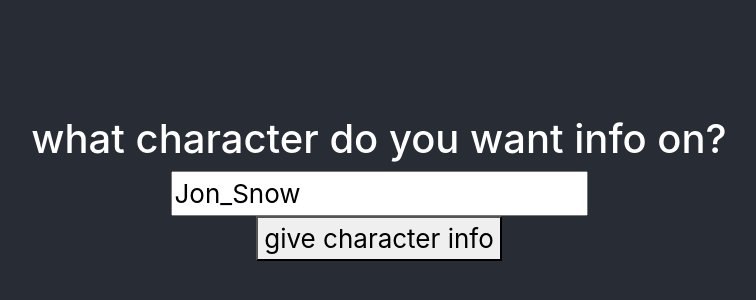
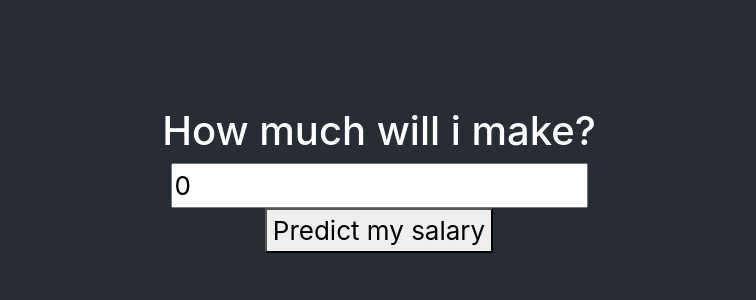
Before and after one commit to belke05/ML_flask_react, a React app in the folder frontend_react/: page / in a window 1280 px wide. Shown: the part 220-520 px from the top of the page, without its empty margins (261-1017 px from the left). Built offline with nearby package versions, Linux system fonts and the light colour scheme; the HTML template or start-up script is replaced by a standard one.

Commit message:
working linear regression predictor

```diff
--- a/frontend_react/src/App.css
+++ /dev/null
@@ -1,43 +0,0 @@
-.App {
-  text-align: center;
-}
-
-.App-logo {
-  height: 40vmin;
-  pointer-events: none;
-}
-
-@media (prefers-reduced-motion: no-preference) {
-  .App-logo {
-    animation: App-logo-spin infinite 20s linear;
-  }
-}
-
-.App-header {
-  background-color: #282c34;
-  min-height: 100vh;
-  display: flex;
-  flex-direction: column;
-  align-items: center;
-  justify-content: center;
-  font-size: calc(10px + 2vmin);
-  color: white;
-}
-
-.App-link {
-  color: #61dafb;
-}
-
-@keyframes App-logo-spin {
-  from {
-    transform: rotate(0deg);
-  }
-  to {
-    transform: rotate(360deg);
-  }
-}
-
-td,
-th {
-  margin: 3% 3%;
-}
--- a/frontend_react/src/App.js
+++ b/frontend_react/src/App.js
@@ -1,60 +1,21 @@
-import React, { useEffect, useState } from "react";
-import logo from "./logo.svg";
-import axios from "axios";
-import "./App.css";
-import { Table } from "react-bootstrap";
+import React, { useState } from "react";
+
+import "./styles/App.css";
+import Input from "./components/Input";
+import Prediction from "./components/Prediction";
 
 function App() {
-  const [characterRes, setCharacterRes] = useState(false);
-  const [characterName, setCharacterName] = useState("Jon_Snow");
-
-  const handleInputChange = e => {
-    const value = e.target.value;
-    setCharacterName(value);
-  };
-
-  const handleClick = e => {
-    axios
-      .get(
-        `http://${window.location.hostname}:7000/callapi?character=${characterName}`
-      )
-      .then(res => {
-        console.log(res.data);
-        setCharacterRes(res.data[0]);
-      })
-      .catch(err => console.log(err));
-  };
+  const [predictedSalary, setPredictedSalary] = useState(false);
+  const [experience, setExperience] = useState(0);
 
   return (
     <div className="App">
-      <header className="App-header">
-        <p>{window.token}</p>
-        <h1>what character do you want info on?</h1>
-        <input type="text" onChange={handleInputChange} value={characterName} />
-        <button onClick={handleClick}>give character info</button>
-        {characterRes && (
-          <Table variant="dark">
-            <thead>
-              <tr>
-                <th>Name</th>
-                <th>Actor</th>
-                <th>Titles</th>
-                <th>Born</th>
-                <th>Culture</th>
-              </tr>
-            </thead>
-            <tbody>
-              <tr>
-                <td>{characterRes.name}</td>
-                <td>{characterRes.playedBy.toString()}</td>
-                <td>{characterRes.titles.toString()}</td>
-                <td>{characterRes.born}</td>
-                <td>{characterRes.culture}</td>
-              </tr>
-            </tbody>
-          </Table>
-        )}
-      </header>
+      <Input
+        experience={experience}
+        setExperience={setExperience}
+        setPredictedSalary={setPredictedSalary}
+      />
+      {predictedSalary && <Prediction prediction={predictedSalary} />}
     </div>
   );
 }
--- /dev/null
+++ b/frontend_react/src/components/Input.js
@@ -0,0 +1,34 @@
+import React from "react";
+import axios from "axios";
+
+export default function Input({
+  setExperience,
+  experience,
+  setPredictedSalary
+}) {
+  const handleInputChange = e => {
+    const value = e.target.value;
+    setExperience(value);
+  };
+
+  const handleClick = e => {
+    axios
+      .get(
+        `http://${window.location.hostname}:7000/send_prediction?experience=${experience}`
+      )
+      .then(res => {
+        console.log(res.data);
+        setPredictedSalary(res.data);
+      })
+      .catch(err => console.log(err));
+  };
+
+  return (
+    <div className="input_container">
+      {/* <p>{window.token}</p> */}
+      <h1>How much will i make?</h1>
+      <input type="text" onChange={handleInputChange} value={experience} />
+      <button onClick={handleClick}>Predict my salary</button>
+    </div>
+  );
+}
--- /dev/null
+++ b/frontend_react/src/components/Prediction.js
@@ -0,0 +1,17 @@
+import React from "react";
+
+export default function Prediction({ prediction }) {
+  function financial(x) {
+    return Number.parseFloat(x).toFixed(2);
+  }
+
+  return (
+    <div className="prediction_wrapper">
+      <h2>prediction</h2>
+      <p>{financial(prediction.prediction)}💲🤑 per year</p>
+      <p>{financial(prediction.prediction / 12)}💲 per month</p>
+      <p>{financial(prediction.prediction / 12 / 30)}💲 per day</p>
+      <p>{financial(prediction.prediction / 12 / 30 / 24)}💲 per hour</p>
+    </div>
+  );
+}
--- a/frontend_react/src/index.js
+++ b/frontend_react/src/index.js
@@ -1,6 +1,6 @@
 import React from "react";
 import ReactDOM from "react-dom";
-import "./index.css";
+import "./styles/index.css";
 import App from "./App";
 import * as serviceWorker from "./serviceWorker";
 import "bootstrap/dist/css/bootstrap.min.css";
--- /dev/null
+++ b/frontend_react/src/styles/App.css
@@ -0,0 +1,32 @@
+.App {
+  text-align: center;
+  background-color: #282c34;
+  height: 40vmin;
+
+  min-height: 100vh;
+  display: flex;
+  flex-direction: column;
+  align-items: center;
+  justify-content: center;
+  font-size: calc(10px + 2vmin);
+  color: white;
+}
+
+.prediction_containter {
+  display: flex;
+  flex-direction: column;
+  justify-content: center;
+  align-items: center;
+}
+
+.input_container {
+  display: flex;
+  flex-direction: column;
+  align-items: center;
+  justify-content: center;
+}
+
+input,
+button {
+  margin: 10px;
+}
```
Also changed, not shown: frontend_react/src/styles/index.css (renamed from frontend_react/src/index.css).
